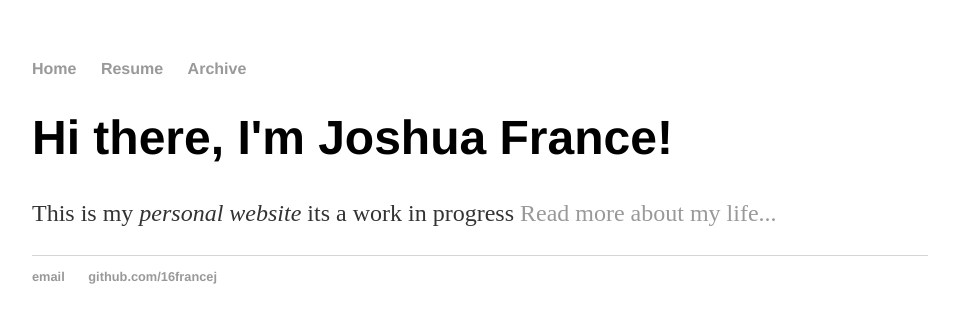
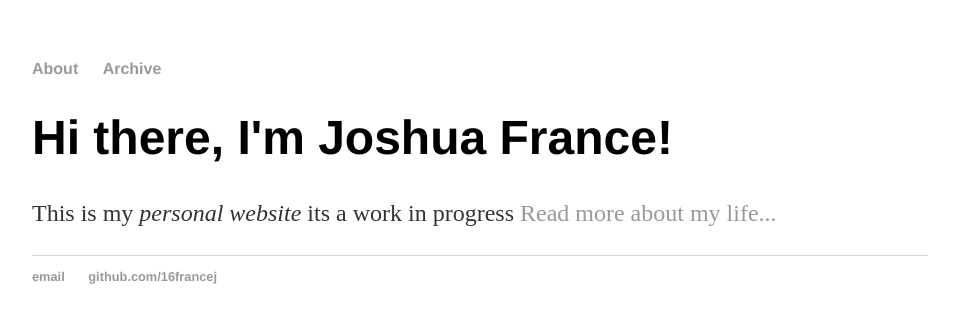
Before and after one commit to 16francej/16francej.github.io, a Jekyll site: the page built from index.html, in a window 1280 px wide. Shown: the top 323 px of the page, without its empty margins (160-1119 px from the left). Built offline with Jekyll 4.4.1, drawn with Linux system fonts in a browser that asks for light colours.

Commit message:
Update default.html

```diff
--- a/_layouts/default.html
+++ b/_layouts/default.html
@@ -8,8 +8,7 @@
 		<body>
 			<nav>
 	    		<ul>
-	        		<li><a href="/">Home</a></li>
-	        		<li><a href="/resume">Resume</a></li>
+	        		<li><a href="/">About</a></li>
 	        		<li><a href="/archive">Archive</a></li>
 	    		</ul>
 			</nav>
```
